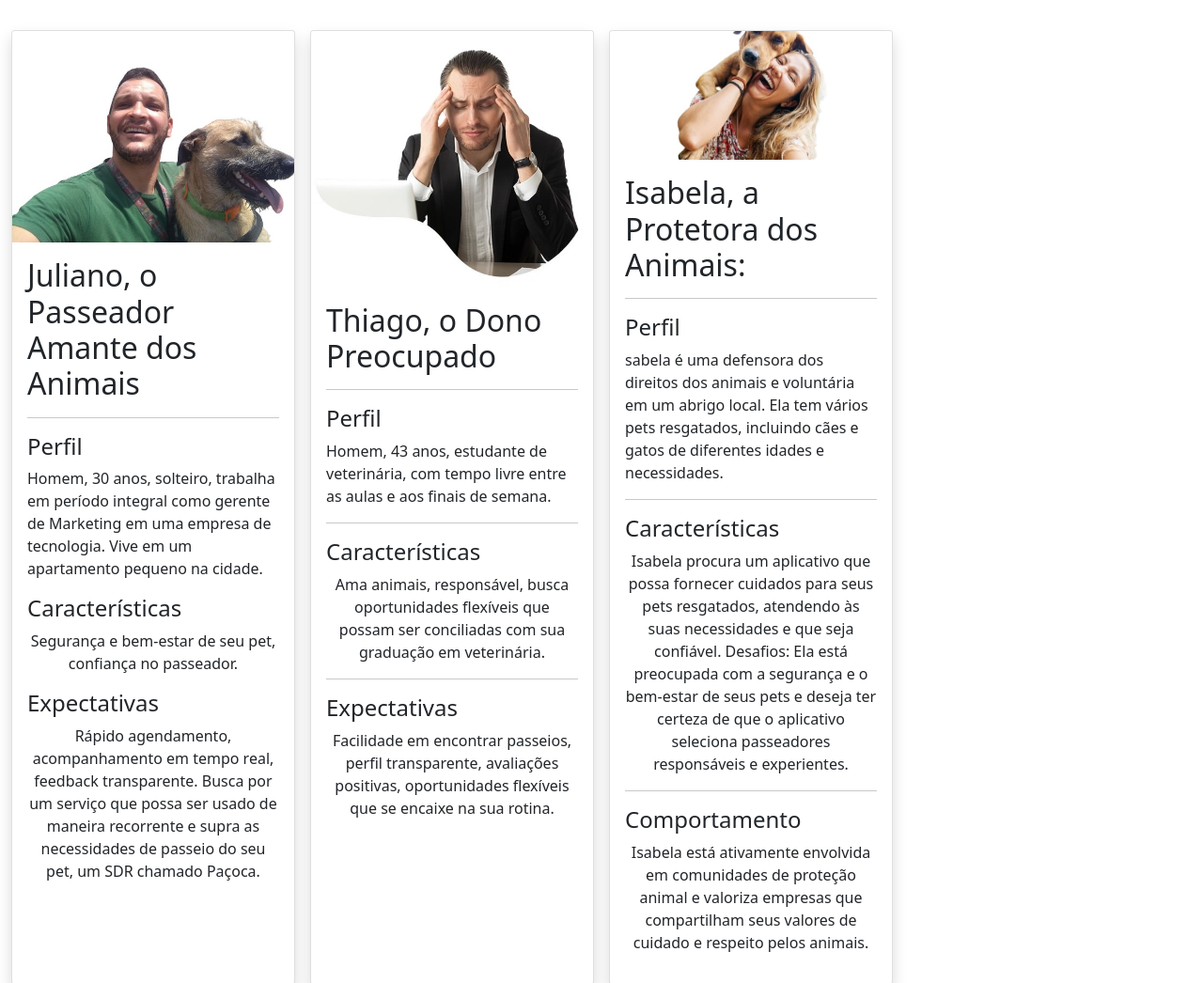
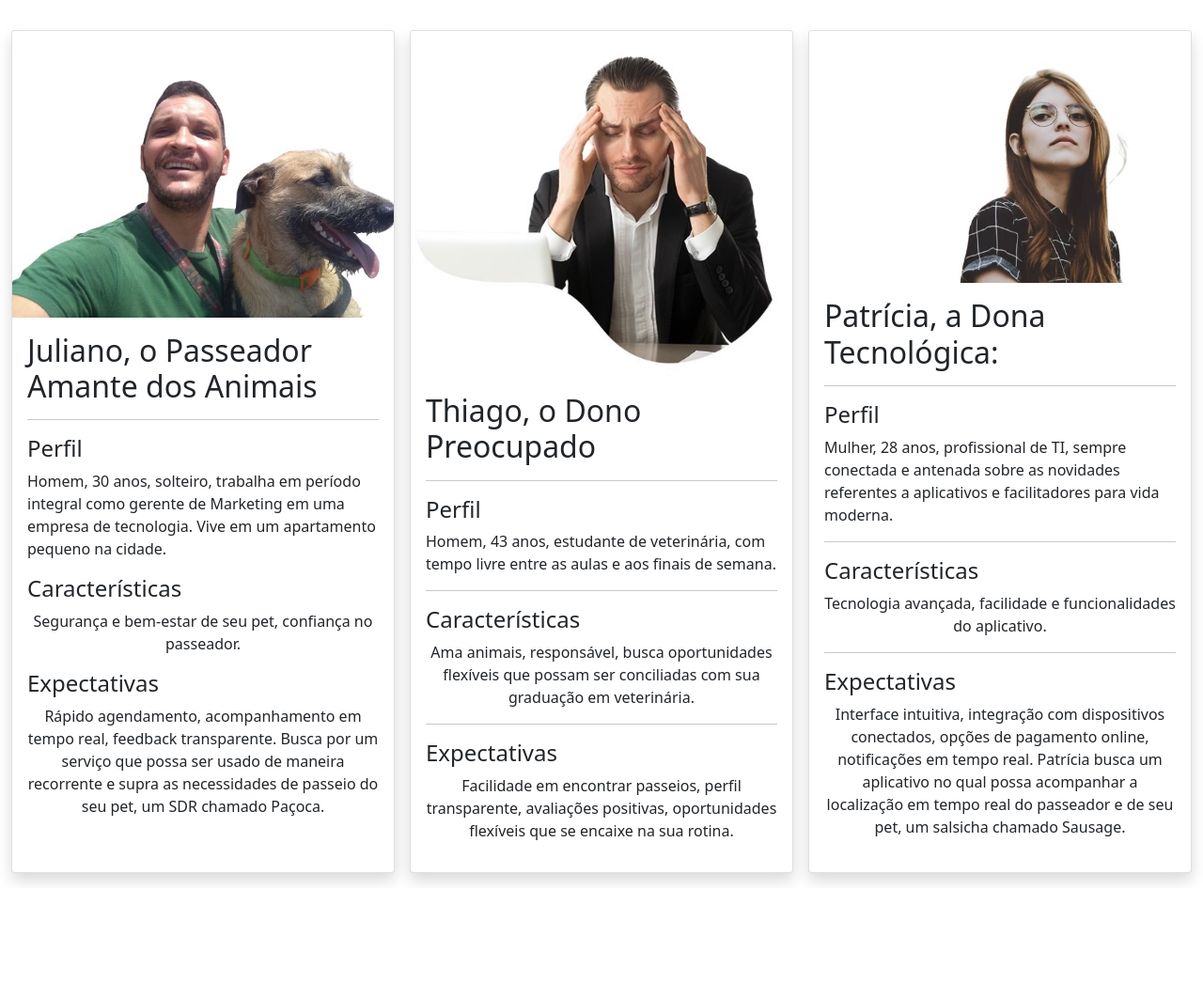
Before and after one commit to Leandro0O/PI-Senac-2024, a plain HTML site: page PTI/persons.htm in a window 1280 px wide. Shown: the top 1046 px of the page at 94% size. After the commit the page ends 945 px from the top, so only its background shows below. Drawn offline with nearby package versions, Linux system fonts and the light colour scheme.

Commit message:
Update persons.htm

```diff
--- a/PTI/persons.htm
+++ b/PTI/persons.htm
@@ -12,7 +12,7 @@
   </head>
   <body>
     <section class="container-fluid">
-      <main class="row row-cols-1 row-cols-md-4 g-3 my-3">
+      <main class="row row-cols-1 row-cols-md-3 g-3 my-3">
 
         <div class="col ">
           <div class="card h-100 shadow rounded">
@@ -74,26 +74,27 @@
             <div class="card h-100 card h-100 shadow rounded"">
               <img
                 class="card-img-top"
-                src="./static/IMG/isabela.jpeg"
+                src="./static/IMG/patricia.jpeg"
                 alt="Imagem de capa do card"
               />
               <div class="card-body">
-                <h2 class="card-title">Isabela, a Protetora dos Animais:</h2><hr>
+                <h2 class="card-title">Patrícia, a Dona Tecnológica:</h2><hr>
                 <h4 class="card-title">Perfil</h4>
                 <p class="card-text">
-                    sabela é uma defensora dos direitos dos animais e voluntária em um abrigo local. Ela tem vários pets resgatados, incluindo cães e gatos de diferentes idades e necessidades.
+                 Mulher, 28 anos, profissional de TI, sempre conectada e antenada sobre as novidades referentes a aplicativos e facilitadores para vida moderna.
                 </p><hr>
                 <h4 class="card-text mt-2">Características</h4>
                 <p class="text-center">
-                    Isabela procura um aplicativo que possa fornecer cuidados para seus pets resgatados, atendendo às suas necessidades e que seja confiável. Desafios: Ela está preocupada com a segurança e o bem-estar de seus pets e deseja ter certeza de que o aplicativo seleciona passeadores responsáveis e experientes.
+                  Tecnologia avançada, facilidade e funcionalidades do aplicativo.
                 </p><hr>
-                <h4 class="card-text mt-2">Comportamento</h4>
+                <h4 class="card-text mt-2">Expectativas</h4>
                 <p class="text-center">
-                    Isabela está ativamente envolvida em comunidades de proteção animal e valoriza empresas que compartilham seus valores de cuidado e respeito pelos animais.
+                    Interface intuitiva, integração com dispositivos conectados, opções de pagamento online, notificações em tempo real. Patrícia busca um aplicativo no qual possa acompanhar a localização em tempo real do passeador e de seu pet, um salsicha chamado Sausage.
                 </p>
               </div>
             </div>
           </div>
+
         </div>
         </main>
 
```
